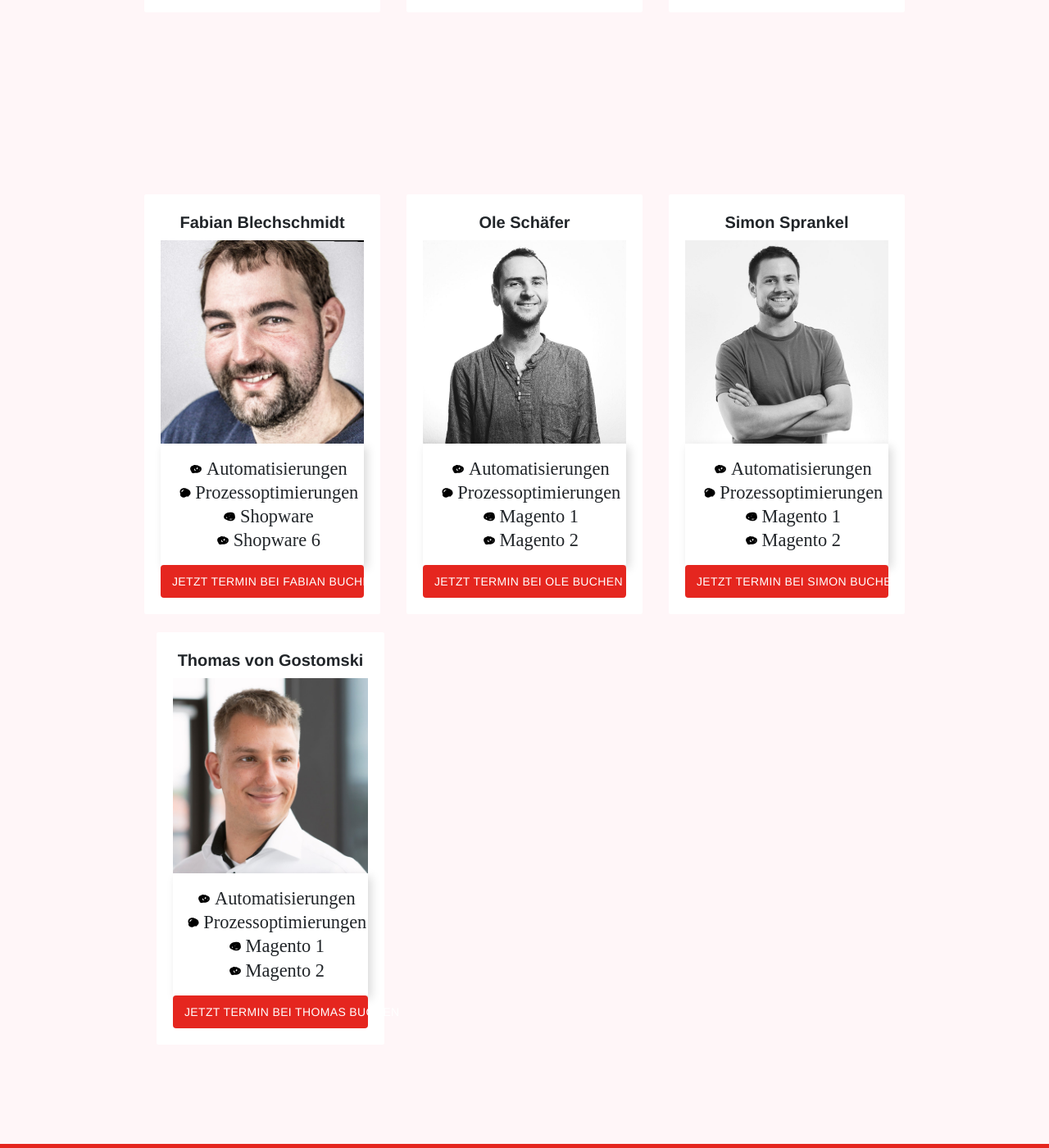
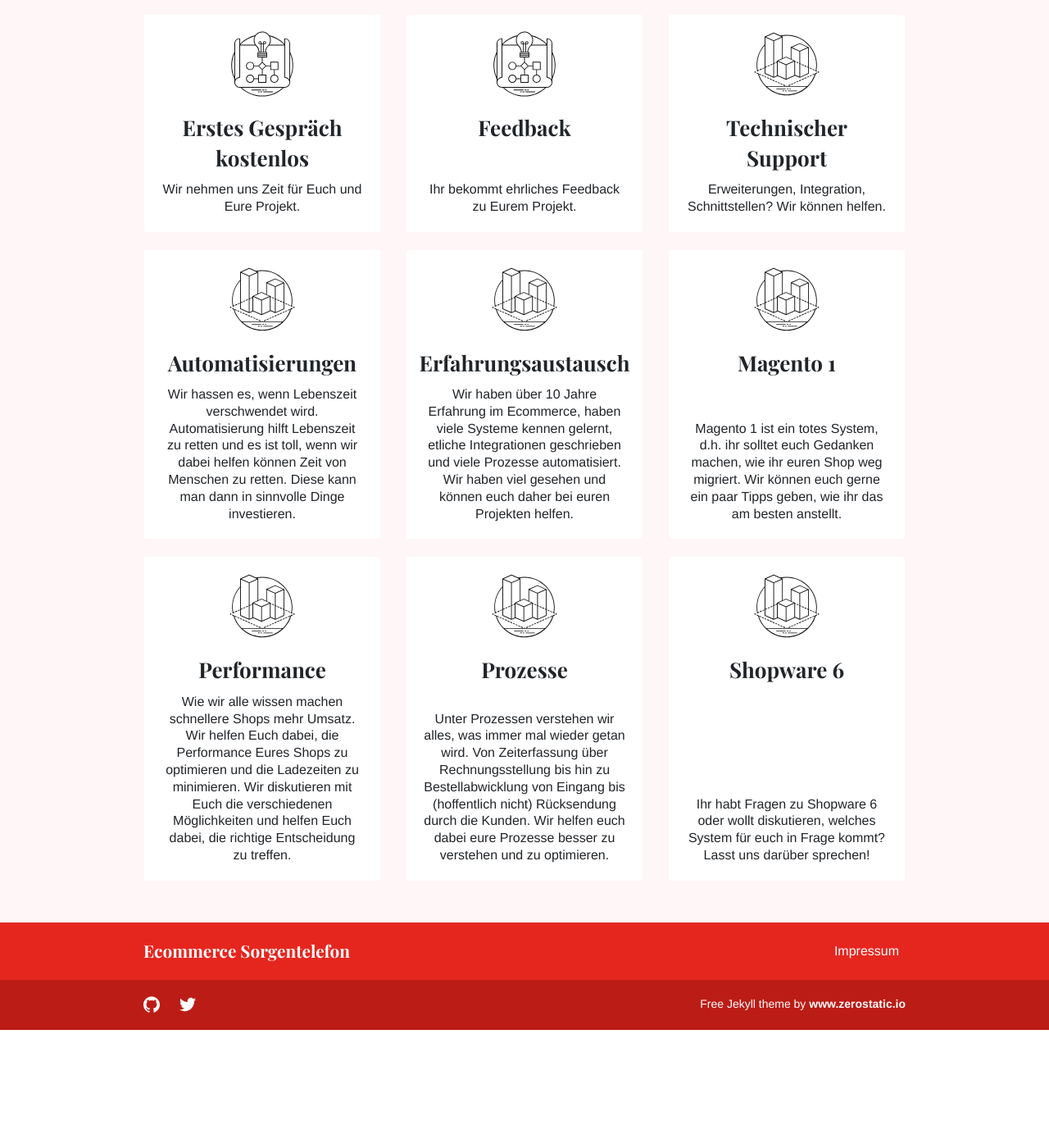
Before and after one commit to mautz-et-tong/sorgentelefon, a Jekyll site: the page built from index.md, in a window 1280 px wide and 1400 px high, scrolled down 1964 px. Shown: the whole window at 82% size. Built offline with Jekyll 4.4.1, drawn with Linux system fonts in a browser that asks for light colours; after the commit the page ends 3220 px from its top, so only the background shows below that; some of the changed text lies outside the part shown.

Commit message:
move feature down and randomize people

```diff
--- a/_layouts/home.html
+++ b/_layouts/home.html
@@ -20,36 +20,9 @@ bodyClass: "page-home"
     </div>
 </div>
 
-{% if site.data.features %}
 <div class="strip strip-grey">
-    <div class="container pt-6 pb-6 pt-md-10 pb-md-10">
-        <div class="row justify-content-center">
-
-            {% for feature in site.data.features %}
-            <div class="col-12 col-md-6 col-lg-4 mb-2">
-                <div class="feature">
-                    {% if feature.image %}
-                    <div class="feature-image">
-                        <img alt="{{ feature.title }} logo"
-                             height="{{ feature.image.height }}"
-                             src="{{ feature.image.url | relative_url }}"
-                             width="{{ feature.image.width }}"/></div>
-                    {% endif %}
-                    <h2 class="feature-title">{{ feature.title }}</h2>
-                    <div class="feature-content">{{ feature.description }}</div>
-                </div>
-            </div>
-            {% endfor %}
-
-        </div>
-    </div>
-</div>
-{% endif %}
-
-
-<div class="strip strip-grey">
-    <div class="container pt-6 pb-6 pt-md-10 pb-md-10">
-        <div class="row justify-content-center">
+    <div class="container pt-6 pb-6 pt-md-3 pb-md-3">
+        <div class="row justify-content-left" id="people">
             <div class="col-12 col-md-6 col-lg-4 mb-2">
                 <div class="feature col call-box-bottom">
                     <h3>Fabian Blechschmidt</h3>
@@ -58,7 +31,7 @@ bodyClass: "page-home"
                         <li class="list-group-item">Automatisierungen</li>
                         <li class="list-group-item">Prozessoptimierungen</li>
                         <li class="list-group-item">Shopware</li>
-                        <li class="list-group-item">Shopware 6</li>
+
                     </ul>
                     <a class="button" href="https://calendly.com/ecommercesorgentelefon/phone-60m">
                         Jetzt Termin bei Fabian buchen
@@ -95,7 +68,6 @@ bodyClass: "page-home"
                     </a>
                 </div>
             </div>
-        </div>
             <div class="col-12 col-md-6 col-lg-4 mb-2">
                 <div class="feature col call-box-bottom">
                     <h3>Thomas von Gostomski</h3>
@@ -114,3 +86,35 @@ bodyClass: "page-home"
         </div>
     </div>
 </div>
+
+{% if site.data.features %}
+<div class="strip strip-grey">
+    <div class="container pt-6 pb-6 pt-md-3 pb-md-3">
+        <div class="row justify-content-center">
+
+            {% for feature in site.data.features %}
+            <div class="col-12 col-md-6 col-lg-4 mb-2">
+                <div class="feature">
+                    {% if feature.image %}
+                    <div class="feature-image">
+                        <img alt="{{ feature.title }} logo"
+                             height="{{ feature.image.height }}"
+                             src="{{ feature.image.url | relative_url }}"
+                             width="{{ feature.image.width }}"/></div>
+                    {% endif %}
+                    <h2 class="feature-title">{{ feature.title }}</h2>
+                    <div class="feature-content">{{ feature.description }}</div>
+                </div>
+            </div>
+            {% endfor %}
+
+        </div>
+    </div>
+</div>
+{% endif %}
+<script>
+    const people = document.querySelector('#people');
+    for (let i = people.children.length; i >= 0; i--) {
+        people.appendChild(people.children[Math.random() * i | 0]);
+    }
+</script>
```
Lines whose indentation alone changed are shown as unchanged.
